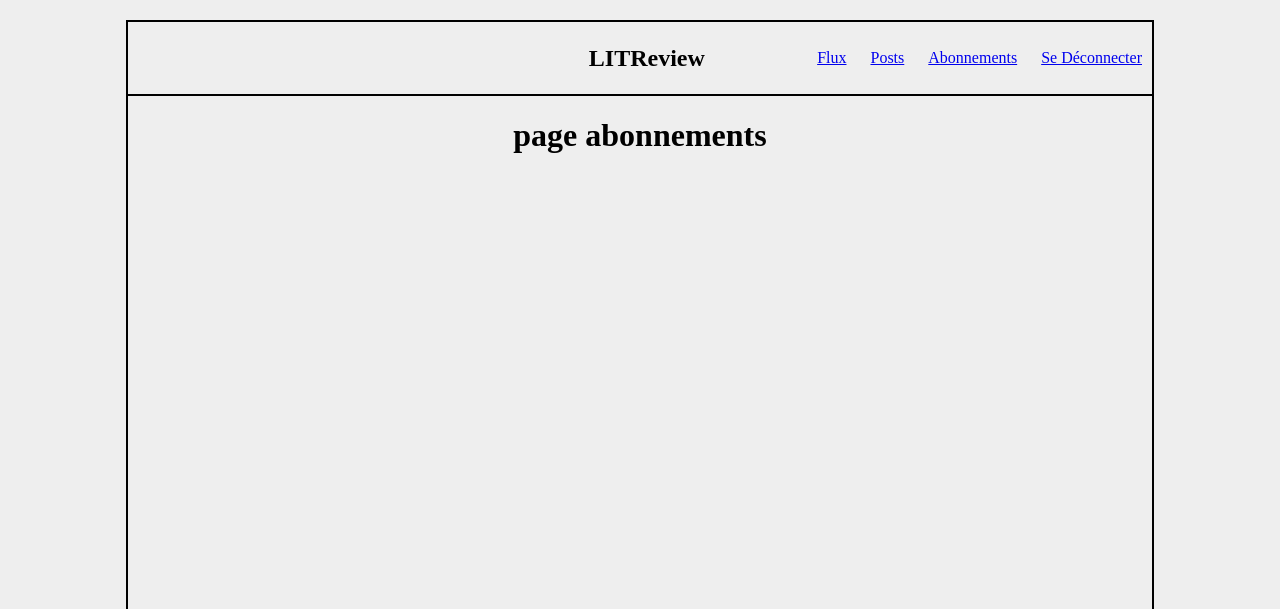
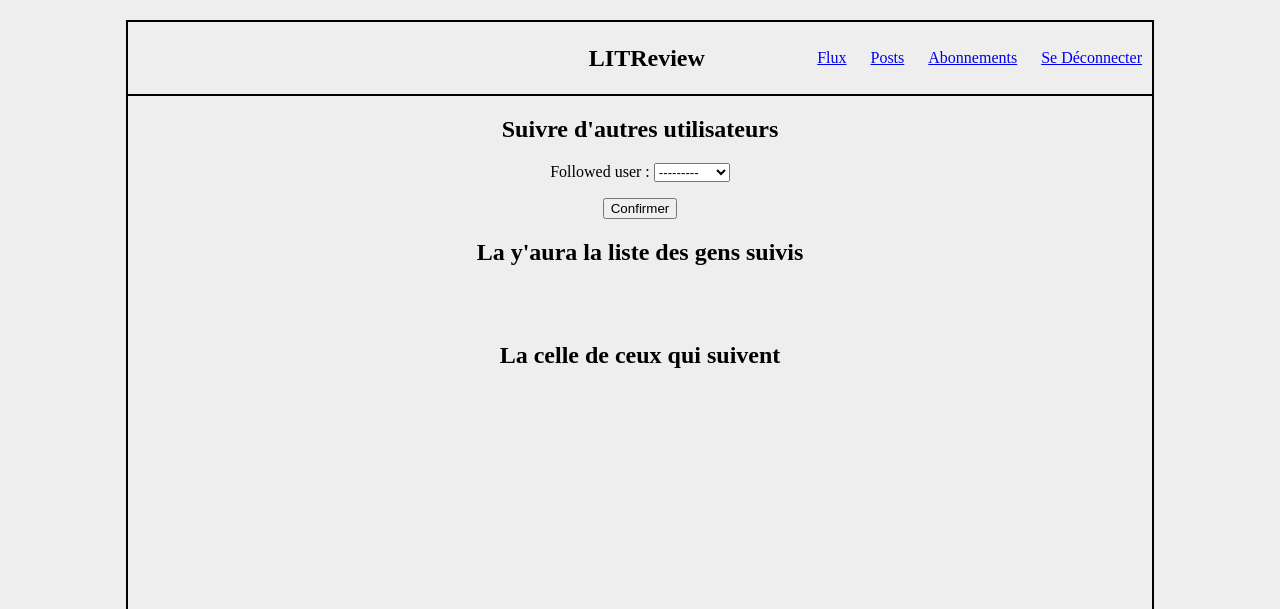
Before and after one commit to Nicolas-Frenay/P9_application_web, a Django app: page /subs/ in a window 1280 px wide. Shown: the top 609 px of the page. Run offline with Django 3.2, Linux system fonts and the light colour scheme; a user stored in the database is signed in; data comes from the database, SQL or seed files in the repository; both versions use the stored data as it was after the commit.

Commit message:
subs page is in construction, not working yet

```diff
--- a/review/forms.py
+++ b/review/forms.py
@@ -22,3 +22,9 @@
     class Meta:
         model = models.Ticket
         fields = ['title', 'description', 'image']
+
+
+class FollowForm(forms.ModelForm):
+    class Meta:
+        model = models.UserFollows
+        fields= ['followed_user']
--- a/review/templates/review/subs.html
+++ b/review/templates/review/subs.html
@@ -1,4 +1,15 @@
 {% extends 'base.html' %}
 {% block content %}
-<h1>page abonnements</h1>
+<h2>Suivre d'autres utilisateurs</h2>
+<form method="post">
+    {{ form.as_p }}
+    {% csrf_token %}
+    <button type="submit">Confirmer</button>
+</form>
+
+<h2>La y'aura la liste des gens suivis</h2>
+<br>
+<br>
+<h2>La celle de ceux qui suivent</h2>
+
 {% endblock %}
--- a/review/views.py
+++ b/review/views.py
@@ -12,9 +12,9 @@
         form = forms.SignUpForm(request.POST)
 
         if form.is_valid():
-            form.save()
+            user = form.save()
             # auto-login user
-            login(request.user)
+            login(request, user)
             return redirect(settings.LOGIN_REDIRECT_URL)
 
     return render(request, 'review/login.html', {'form': form})
@@ -44,7 +44,9 @@
             login(request, user)
             return redirect(settings.LOGIN_REDIRECT_URL)
 
-    return render(request, 'review/signup.html', context={'form': form})
+    context = {'form': form}
+
+    return render(request, 'review/signup.html', context)
 
 
 def posts(request):
@@ -52,7 +54,15 @@
 
 
 def subs(request):
-    return render(request, 'review/subs.html')
+    form = forms.FollowForm(instance=request.user)
+    if request.method == 'POST':
+        form = forms.FollowForm(request.POST, instance=request.user)
+        if form.is_valid():
+            form.save()
+            return redirect('follow')
+
+    context = {'form': form}
+    return render(request, 'review/subs.html', context)
 
 
 def create_ticket(request):
@@ -97,6 +107,8 @@
             review = review_form.save(commit=False)
             review.user = request.user
             review.ticket = ticket
+            ticket.reviewed = True
+            ticket.save()
             review.save()
         return redirect('home')
     context = {'ticket': ticket, 'review_form': review_form}
```
Also changed, not shown: LITReview/urls.py (+8 -6 lines), review/models.py (+13 -6 lines), review/templates/review/signup.html (+5 -6 lines), db.sqlite3, media/h2g2.jpg (added).
